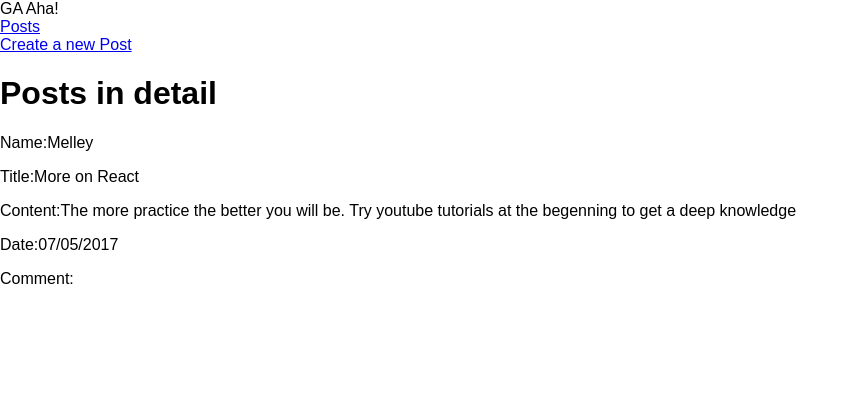
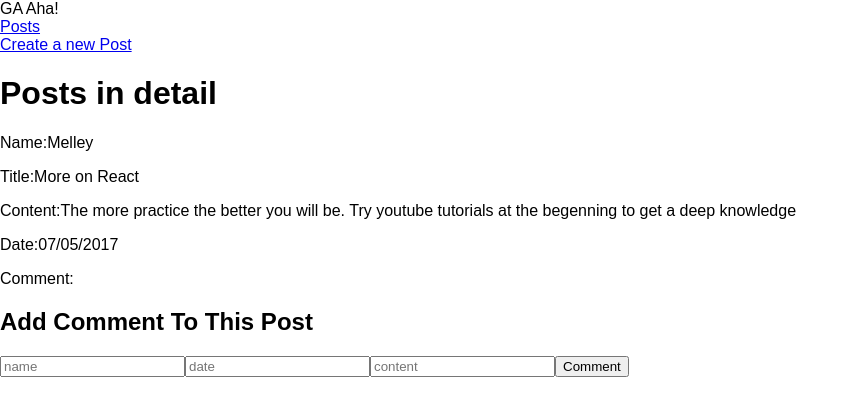
Before and after one commit to dionadk/project3-front, a React (Create React App) app: page /show/1/comments in a window 1280 px wide. Shown: the top 416 px of the page, without its empty margins (0-859 px from the left). Built offline with nearby package versions, Linux system fonts and the light colour scheme.

Commit message:
linked comment to post

```diff
--- a/src/components/Comments/Comments.js
+++ b/src/components/Comments/Comments.js
@@ -8,6 +8,7 @@ export default class Comments extends Component {
       date: '',
       content: ''
     }
+    // this.handleCreateComment = this.handleCreateComment.bind(this)
   }
   render(){
 
@@ -20,27 +21,10 @@ export default class Comments extends Component {
           <input name="date" type="text" placeholder="date" onChange={this.handleCreateComment} />
           <input name="content" type="text" placeholder="content" onChange={this.handleCreateComment} />
 
-          <input className="add btn" type="Submit" value="Add" />
+          <input className="add btn" type="Submit" value="Comment" />
         </form>
 
       </div>
     )
   }
 }
-
-//   render () {
-//     return (
-//     <div className="comment">
-//         <div className="actor">
-//         {this.props.name}
-//         </div>
-//         <div className="content">
-//           {this.props.content}
-//         </div>
-//         <div className="date">
-//           {this.props.date}
-//         </div>
-//   </div>
-//   )}
-//
-// }
--- a/src/components/Show/Show.js
+++ b/src/components/Show/Show.js
@@ -1,4 +1,5 @@
 import React, { Component } from 'react'
+import Comments from '../Comments/Comments.js';
 
 export default class Show extends Component {
     constructor(props){
@@ -26,6 +27,7 @@ export default class Show extends Component {
             <p>Content:{this.state.post.content}</p>
             <p>Date:{this.state.post.date}</p>
             <p>Comment:{this.state.post.comment}</p>
+            <Comments post={this.state.post}/>
 
 
       </div>
```
